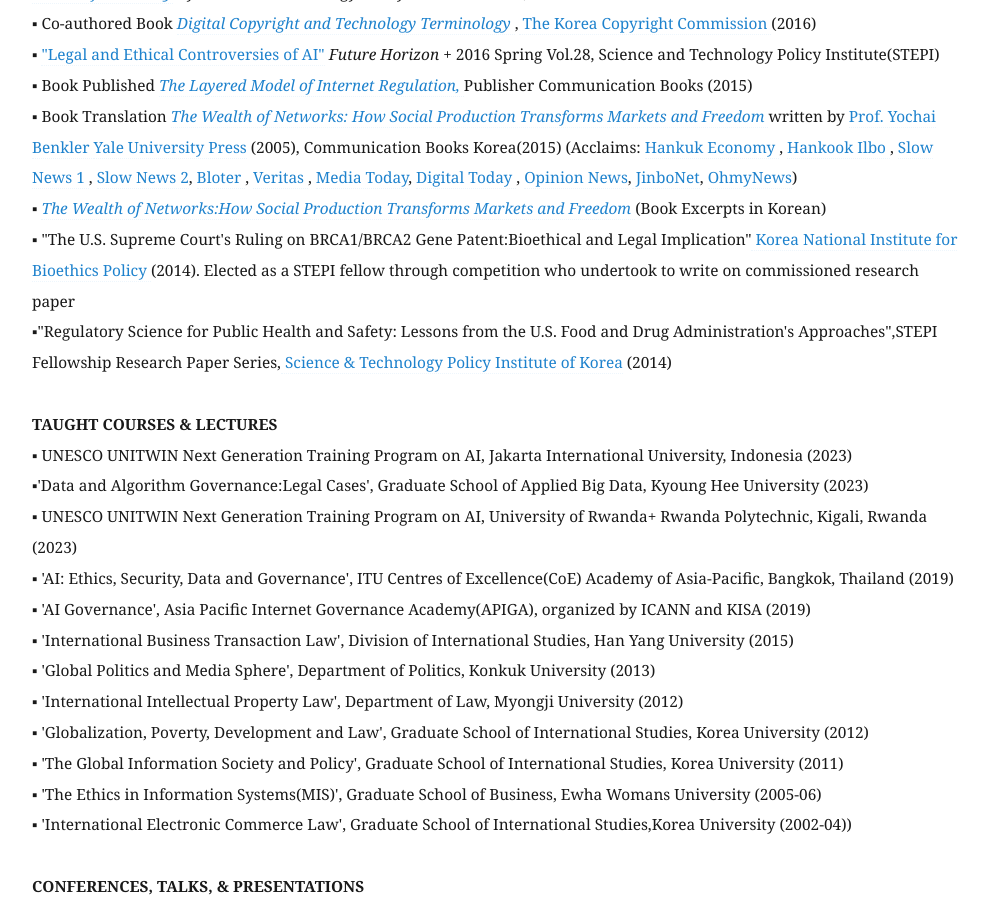
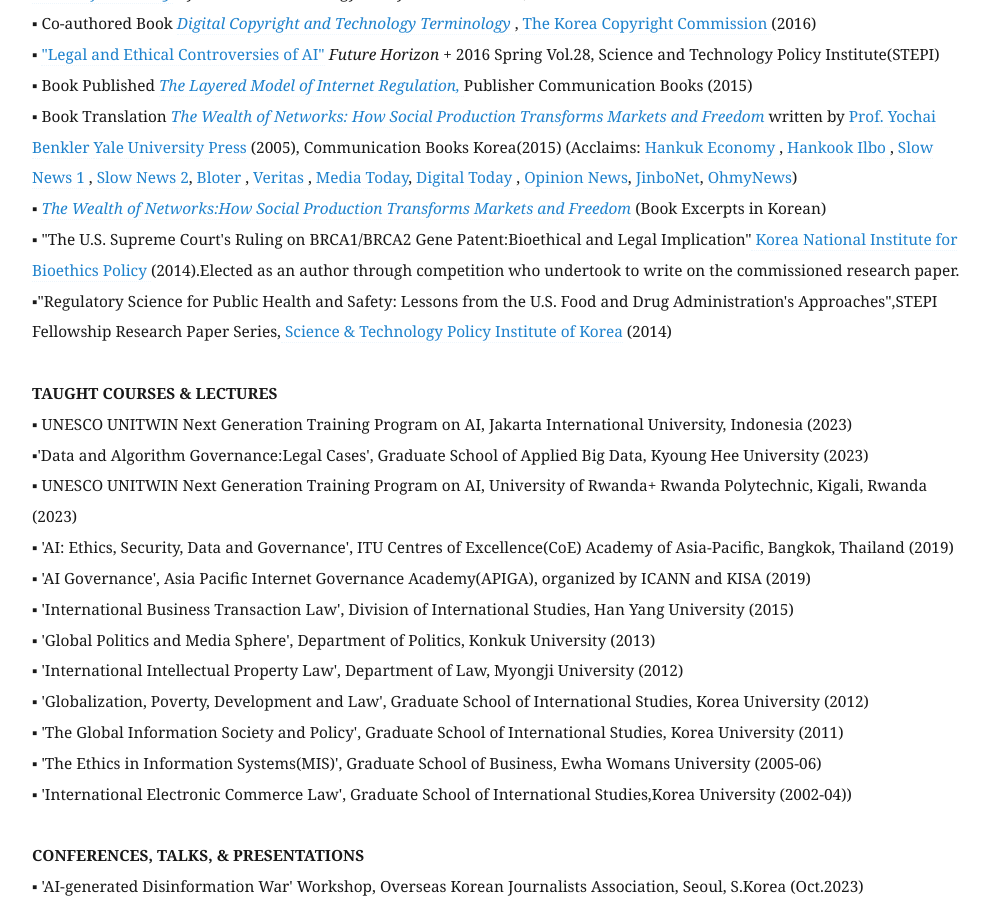
Before and after one commit to eunchangchoi/eunchangchoi.github.io, a Jekyll site: the page built from index.md, in a window 1280 px wide and 900 px high, scrolled down 3715 px. Shown: the whole window, without its empty margins (68-1057 px from the left). Built offline with Jekyll 4.4.1, drawn with Linux system fonts in a browser that asks for light colours.

Commit message:
Update index.md

```diff
--- a/index.md
+++ b/index.md
@@ -77,7 +77,7 @@
 ▪ Book Published <a href="http://www.kyobobook.co.kr/product/detailViewKor.laf?barcode=9791130437002&orderClick=357"> <i>The Layered Model of Internet Regulation, </i></a> Publisher Communication Books (2015) <br>
 ▪ Book Translation <a href="https://www.kyobobook.co.kr/product/detailViewKor.laf?mallGb=KOR&ejkGb=KOR&barcode=9791130435473"> <i> The Wealth of Networks: How Social Production Transforms Markets and Freedom </i> </a> written by <a href="https://hls.harvard.edu/faculty/directory/10071/Benkler"> Prof. Yochai Benkler </a> <a href="http://www.benkler.org/Benkler_Wealth_Of_Networks.pdf"> Yale University Press</a> (2005), Communication Books Korea(2015) (Acclaims: <a href="https://hankyung.com/life/article/2015041693541"> Hankuk Economy </a>, <a href="https://hankookilbo.com/News/Read/201504171632164530"> Hankook Ilbo </a>, <a href="https://slownews.kr/50013"> Slow News 1 </a>, <a href="https://slownews.kr/50036"> Slow News 2</a>, <a href="https://www.bloter.net/archives/241128"> Bloter </a>, <a href="https://www.veritas-a.com/news/articleView.html?idxno=164861"> Veritas </a>, <a href="https://www.mediatoday.co.kr/news/articleView.html?idxno=125603"> Media Today</a>, <a href="https://www.digitaltoday.co.kr/news/articleView.html?idxno=65605"> Digital Today </a>, <a href="https://www.opinionnews.co.kr/news/articleView.html?idxno=18408"> Opinion News</a>,<a href="https://act.jinbo.net/wp/8766/"> JinboNet</a>, <a href="https://www.ohmynews.com/nws_web/mobile/at_pg.aspx?cntn_cd=a0002543828"> OhmyNews</a>) <br>
 ▪ <a href="http://wealthofnetworks.kr"> <i>The Wealth of Networks:How Social Production Transforms Markets and Freedom</i> </a> (Book Excerpts in Korean) <br>
-▪ "The U.S. Supreme Court's Ruling on BRCA1/BRCA2 Gene Patent:Bioethical and Legal Implication"<a href="https://lst.go.kr/eng/index.do"> Korea National Institute for Bioethics Policy </a>(2014). Elected as a STEPI fellow through competition who undertook to write on commissioned research paper <br>
+▪ "The U.S. Supreme Court's Ruling on BRCA1/BRCA2 Gene Patent:Bioethical and Legal Implication"<a href="https://lst.go.kr/eng/index.do"> Korea National Institute for Bioethics Policy </a>(2014).Elected as an author through competition who undertook to write on the commissioned research paper.<br>
 ▪"Regulatory Science for Public Health and Safety: Lessons from the U.S. Food and Drug Administration's Approaches",STEPI Fellowship Research Paper Series,<a href="https://www.stepi.re.kr/site/stepien/main.do"> Science & Technology Policy Institute of Korea</a> (2014)<br>
      <br>
  <strong> TAUGHT COURSES & LECTURES</strong> <br>
```
